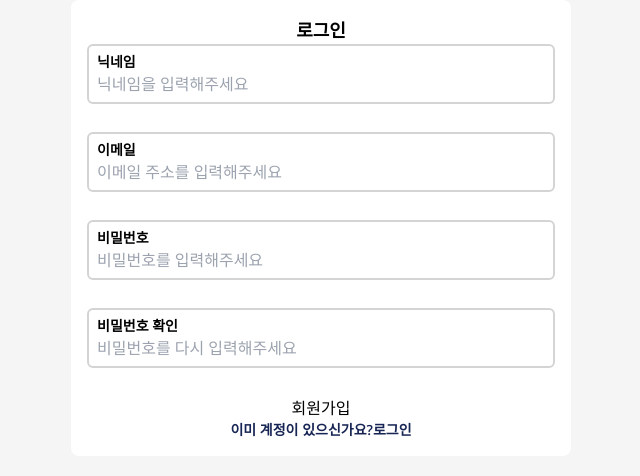
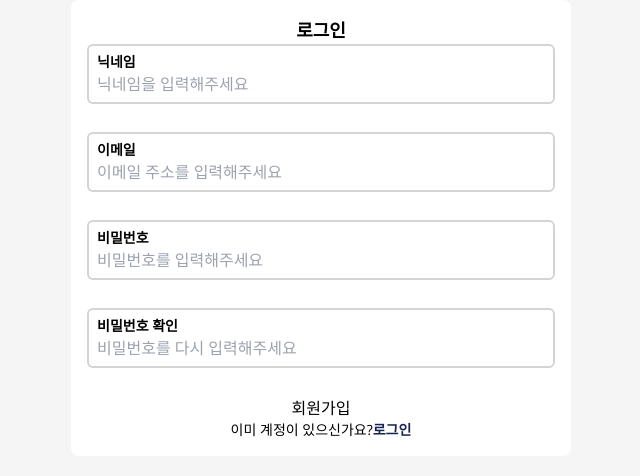
Before and after one commit to peeChulchul/2024nbcamp_timeattack, a Next.js app: page /Account/signup in a window 1280 px wide. Shown: the top 476 px of the page, without its empty margins (319-959 px from the left). Built offline with nearby package versions, Linux system fonts and the light colour scheme.

Commit message:
feat:리덕스 설치 , 로그인 회원가잆 Link추가

```diff
--- a/package.json
+++ b/package.json
@@ -9,6 +9,7 @@
     "lint": "next lint"
   },
   "dependencies": {
+    "@reduxjs/toolkit": "^2.0.1",
     "axios": "^1.6.5",
     "next": "14.0.4",
     "react": "^18",
--- a/src/app/Account/LoginForm.tsx
+++ b/src/app/Account/LoginForm.tsx
@@ -1,6 +1,7 @@
 "use client";
 import Input from "@/components/Input";
 import { loginAccount } from "@/service/account";
+import Link from "next/link";
 import React from "react";
 import { FormProvider, useForm } from "react-hook-form";
 
@@ -35,7 +36,10 @@ export default function LoginForm() {
           <button>로그인</button>
         </form>
         <div className="text-center text-sm">
-          텔레그램 회원이 아니신가요? <strong>회원가입</strong>
+          회원이 아니신가요?
+          <Link href={"Account/signup"} className="font-semibold">
+            회원가입
+          </Link>
         </div>
       </FormProvider>
     </div>
--- a/src/app/Account/signup/SignupForm.tsx
+++ b/src/app/Account/signup/SignupForm.tsx
@@ -1,6 +1,7 @@
 "use client";
 import Input from "@/components/Input";
 import { createAccount } from "@/service/account";
+import Link from "next/link";
 import React from "react";
 import { FormProvider, useForm } from "react-hook-form";
 
@@ -49,8 +50,11 @@ export default function SignupForm() {
           />
           <button>회원가입</button>
         </form>
-        <div className="text-center text-sm font-semibold text-blue-950">
-          이미 계정이 있으신가요?<strong>로그인</strong>
+        <div className="text-center text-sm ">
+          이미 계정이 있으신가요?
+          <Link className="font-semibold  text-blue-950" href={"./"}>
+            로그인
+          </Link>
         </div>
       </FormProvider>
     </div>
```
Also changed, not shown: src/redux/index.ts (added), 1 other file (tests, documents, lock files or other folders).
